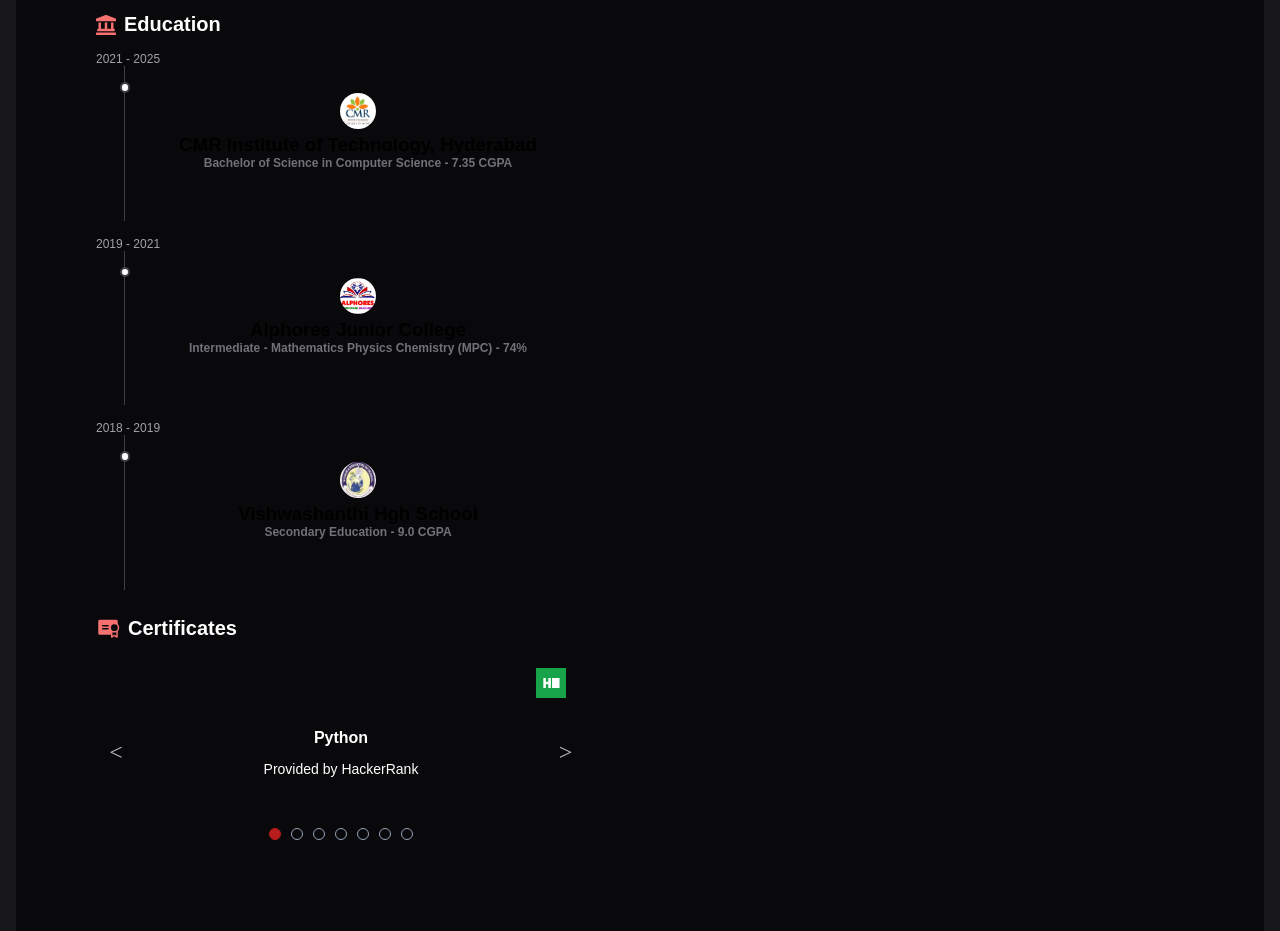
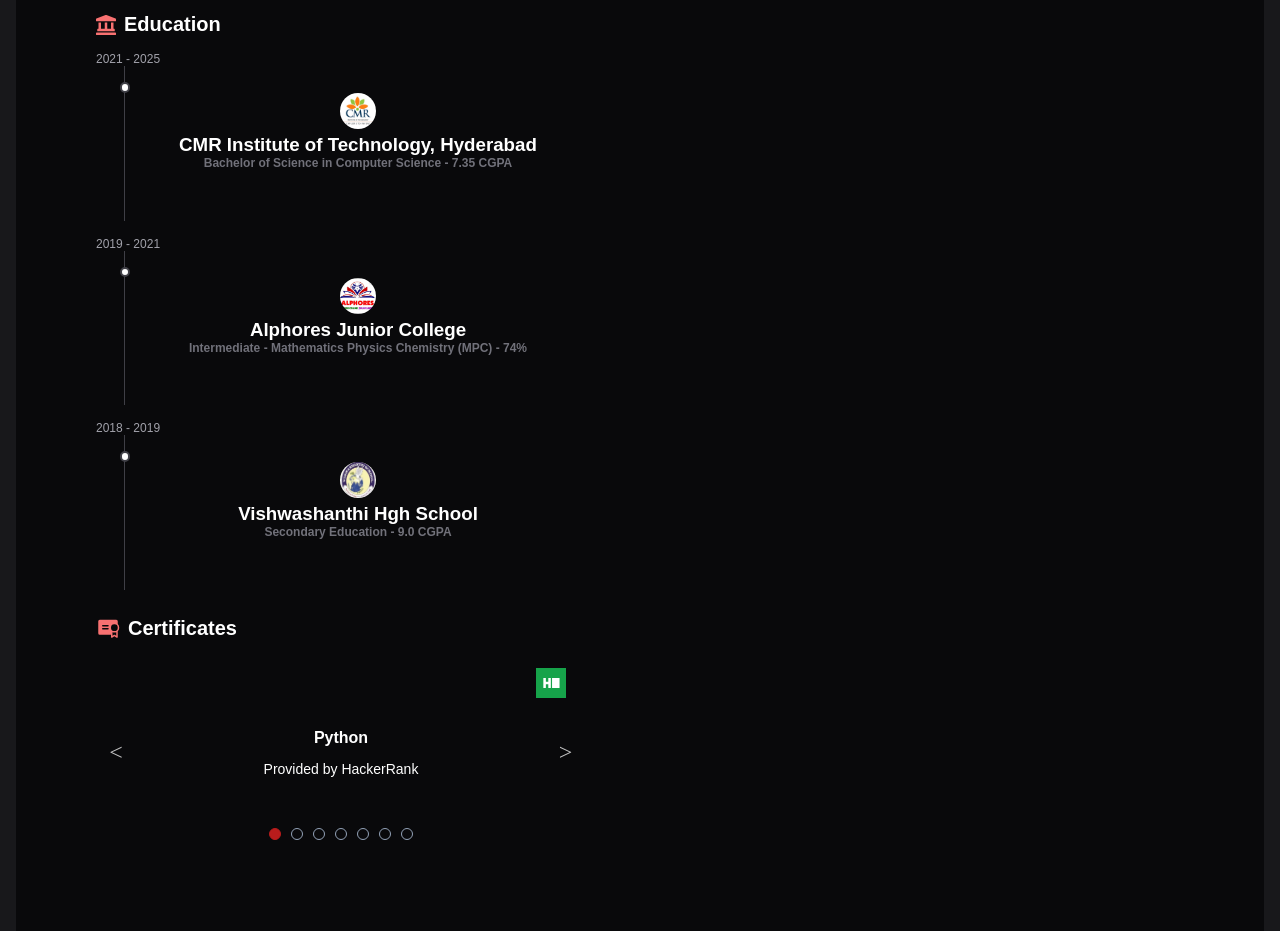
Before and after one commit to vedaprathik/Portfolio, a React (Vite) app: page /portfolio in a window 1280 px wide. Shown: the part 1760-2691 px from the top of the page. Built offline with nearby package versions, Linux system fonts and the light colour scheme.

Commit message:
script for clg names color in education file is changed according to change of theme

```diff
--- a/src/Components/sections/Education.jsx
+++ b/src/Components/sections/Education.jsx
@@ -39,7 +39,7 @@ export default function Education(){
                         <div className="ee-content">
                             <h3 className="e-entry-header">
                                 <img className="ee-logo" src={edu.image} alt={`${edu.school} logo`} />
-                                <div>{edu.school}<p className="ee-subtext">{edu.degree}</p></div>
+                                <div className="ee-school-name">{edu.school}<p className="ee-subtext">{edu.degree}</p></div>
                             </h3>
                         </div>
                         </div>
--- a/src/Components/styles/education.css
+++ b/src/Components/styles/education.css
@@ -232,6 +232,16 @@
     color: #1f2937;
 }
 .dark .ee-entry-header { color: #fff; }
+
+.ee-school-name {
+    color: #1f2937;
+}
+
+.dark .ee-school-name {
+    color: #fff;
+}
+
+
 .ee-logo {
     width: 2.25rem;
     height: 2.25rem;
--- a/src/Data/info.js
+++ b/src/Data/info.js
@@ -18,7 +18,7 @@ const info={
     },
 
     socials:{
-        github:" https://github.com/vedaprathikgattu",
+        github:" https://github.com/vedaprathik",
         linkedin: " https://www.linkedin.com/in/gattu-veda-prathik-goud/",
         instagram: "https://www.instagram.com/veda_prathik_/",
         facebook: "https://www.facebook.com/share/1H5vMdUqTb/",
```
